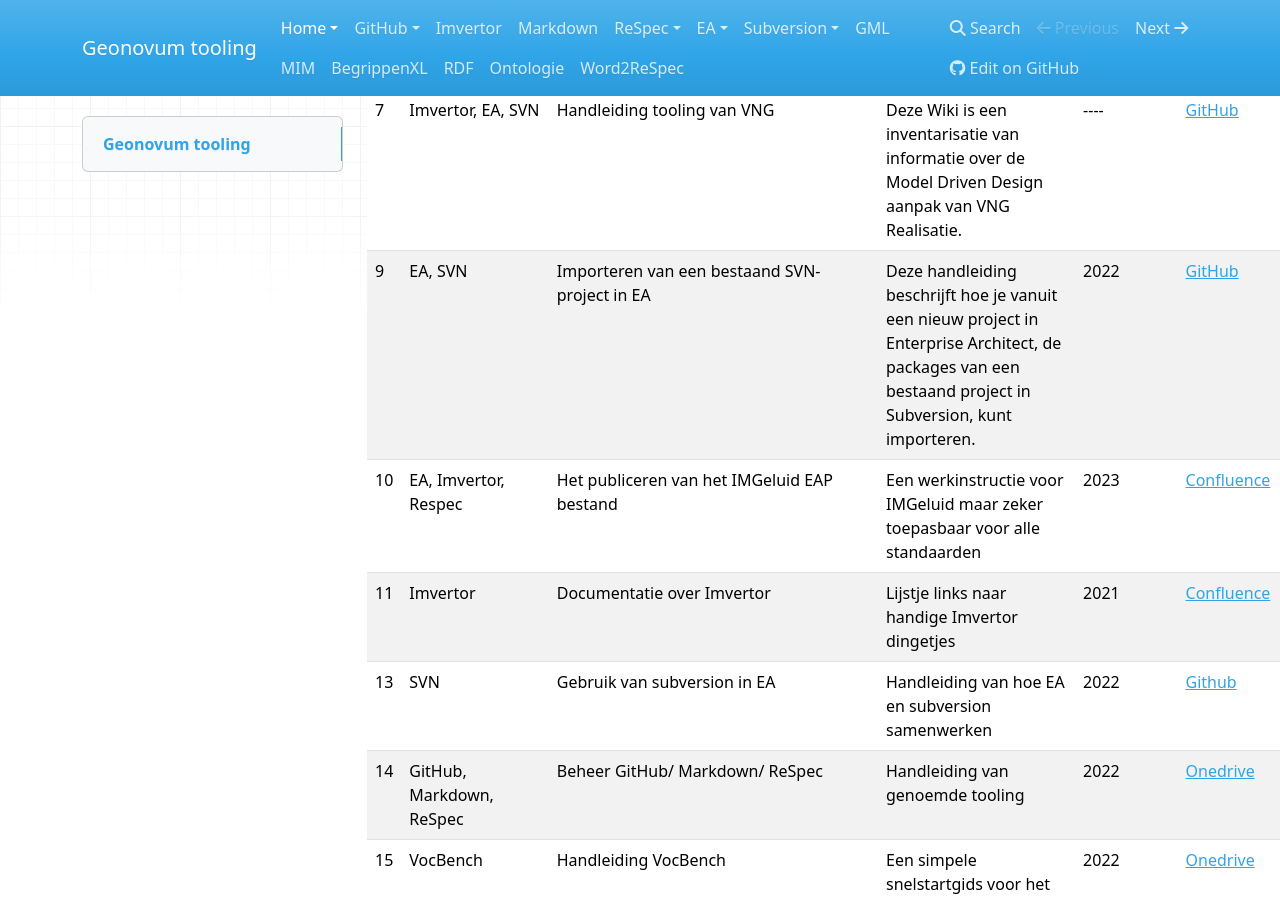
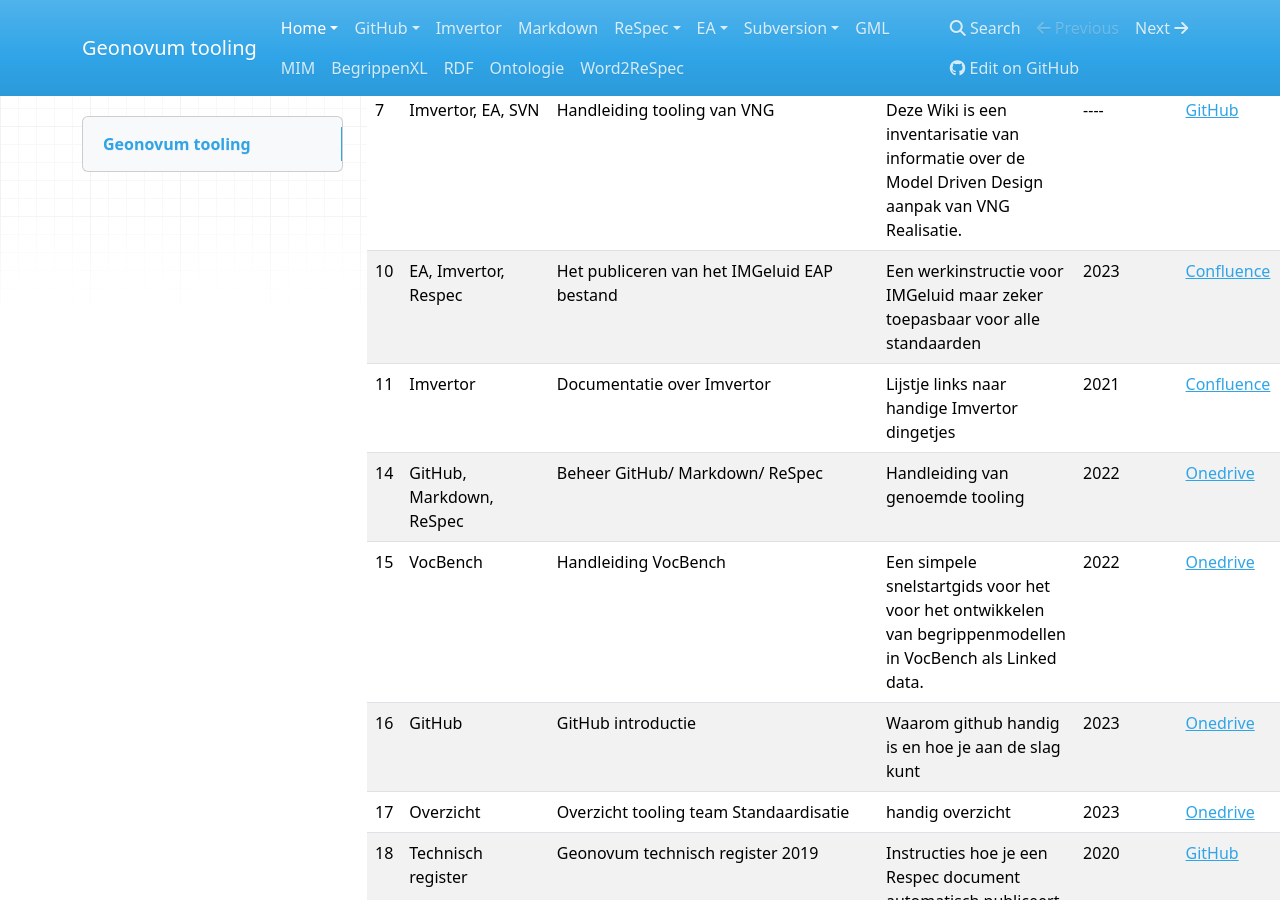
Before and after one commit to Geonovum/handleiding-tooling, an MkDocs documentation site: the page built from docs/index.md, in a window 1280 px wide and 900 px high, scrolled down 1477 px. Built offline with MkDocs 1.6.1, drawn with Linux system fonts in a browser that asks for light colours; nearby versions of some CDN libraries.

Commit message:
broken links gefixed

```diff
--- a/docs/index.md
+++ b/docs/index.md
@@ -35,16 +35,14 @@
 | 5 | EA, SVN | Strategie Semantic Versioning DiSGeo | Beschrijft de implementatie van Semantic Versioning voor DiSGeo | 2022 | [GitHub](https://github.com/Geonovum/disgeo-im/blob/main/docs/algemeen/versionering_strategie.md) | Openbaar |
 | 6 | Metadata kwaliteitsmonitor (MKM) | Tool voor Validatie metadatakwaliteit | De metadata kwaliteits monitor (MKM) maakt automatisch rapportages over de kwaliteit van metadata uit een Catalogue Servcie for the Web (CSW). | 2019 | [GitHub](https://github.com/Geonovum/metadatakwaliteit) | Openbaar |
 | 7 | Imvertor, EA, SVN | Handleiding tooling van VNG | Deze Wiki is een inventarisatie van informatie over de Model Driven Design aanpak van VNG Realisatie. | ---- | [GitHub](https://vng-realisatie.github.io/Model-Driven-Design-Documentatie/) | Openbaar |
-| 9 | EA, SVN | Importeren van een bestaand SVN-project in EA | Deze handleiding beschrijft hoe je vanuit een nieuw project in Enterprise Architect, de packages van een bestaand project in Subversion, kunt importeren. | 2022 | [GitHub](https://geonovum.github.io/handleiding-tooling/SVN-importeren-bestaand-project/) | Intern |
 | 10 | EA, Imvertor, Respec | Het publiceren van het IMGeluid EAP bestand | Een werkinstructie voor IMGeluid maar zeker toepasbaar voor alle standaarden | 2023 |[Confluence](https://geonovum.atlassian.net/l/cp/Fi0U9bCk) | Intern |
 | 11 |Imvertor | Documentatie over Imvertor | Lijstje links naar handige Imvertor dingetjes | 2021 | [Confluence](https://geonovum.atlassian.net/l/cp/2iwpfavy) | Intern |
-| 13 | SVN | Gebruik van subversion in EA | Handleiding van hoe EA en subversion samenwerken | 2022 | [Github](https://geonovum.github.io/handleiding-GitHub/#subversion) | Intern |
 | 14 |GitHub, Markdown, ReSpec | Beheer GitHub/ Markdown/ ReSpec | Handleiding van genoemde tooling | 2022 | [Onedrive](https://stichtinggeonovum.sharepoint.com/:w:/r/sites/msteams_bf388d/Gedeelde%20documenten/General/A%20Beheer%20Geostandaarden/Handleidingen/Handleiding%20GitHub%20ReSpec%20Markdown%20v1.1.docx?d=wcec3f04c51c85e0ba6a6005f1166a81c&csf=1&web=1&e=3HGDEI)| Intern |
 | 15 | VocBench | Handleiding VocBench | Een simpele snelstartgids voor het voor het ontwikkelen van begrippenmodellen in VocBench als Linked data. | 2022 | [Onedrive](https://stichtinggeonovum.sharepoint.com/:p:/r/sites/msteams_bf388d/Gedeelde%20documenten/General/A%20Beheer%20Geostandaarden/Handleidingen/20210125%20Werken%20met%20VocBench.pptx?d=wa614298850a24803b8eb658aa51ff4ee&csf=1&web=1&e=vhYwX3)| Intern |
 | 16 | GitHub | GitHub introductie |  Waarom github handig is en hoe je aan de slag kunt | 2023 |[Onedrive](https://stichtinggeonovum.sharepoint.com/:w:/r/sites/msteams_bf388d/Gedeelde%20documenten/General/A%20Beheer%20Geostandaarden/Handleidingen/Handleiding%20introductie%20Github.docx?d=w963f0d41bdb55e97b3aa3e9f68ac87e2&csf=1&web=1&e=Z4ICcH)| Intern |
 | 17 | Overzicht | Overzicht tooling team Standaardisatie | handig overzicht | 2023 | [Onedrive](https://stichtinggeonovum.sharepoint.com/:w:/r/sites/msteams_bf388d/Gedeelde%20documenten/General/A%20Beheer%20Geostandaarden/Tooling/Overzicht%20tooling%20team%20Standaardisatie.docx?d=we7a1b6e0c1005cb4a9611f23881311af&csf=1&web=1&e=8DIJfs)| Intern |
 | 18 | Technisch register | Geonovum technisch register 2019 | Instructies hoe je een Respec document automatisch publiceert op docs.geostandaarden.nl | 2020 | [GitHub](https://github.com/Geonovum/technisch-register-2019) | Intern |
-| 19 | Technisch register | Handleiding voor beheerders informatiemodellen | In dit document worden de stappen beschreven voor het publiceren van de technische bestanden van een informatiemodel in het Technisch register van Geonovum. | 2019 | [GitHub](https://github.com/Geonovum/technisch-register-2019/blob/master/documentatie/Handleiding%20voor%20beheerders%20informatiemodellen.md) | Intern |
-| 20 | Technisch register | Handleiding voor beheerders technisch register | In dit document worden de stappen beschreven voor het opzetten van een systeem voor het volgen van versies van een nieuw informatiemodel in het Technisch register van Geonovum. | 2022 | [GitHub](https://github.com/Geonovum/technisch-register-2019/blob/master/documentatie/Handleiding%20voor%20beheerders%20technisch%20register.md) | Intern |
+| 19 | Technisch register | Handleiding voor beheerders informatiemodellen | In dit document worden de stappen beschreven voor het publiceren van de technische bestanden van een informatiemodel in het Technisch register van Geonovum. | 2019 | [GitHub](https://github.com/Geonovum/technisch-register-2019/blob/master/documentatie/HandleidingVoorBeheerdersInformatiemodellen.md) | Intern |
+| 20 | Technisch register | Handleiding voor beheerders technisch register | In dit document worden de stappen beschreven voor het opzetten van een systeem voor het volgen van versies van een nieuw informatiemodel in het Technisch register van Geonovum. | 2022 | [GitHub](https://github.com/Geonovum/technisch-register-2019/blob/master/documentatie/HandleidingVoorBeheerdersTechnischRegister.md) | Intern |
 | 22 | ReSpec | ReSpec Utilities | ReSpec Utilities voor Geonovum | 2019 | [GitHub](https://github.com/Geonovum/respec-utils) | Intern |
 | 23 | Word, Git, ReSpec | word2werkversie/~markdown/~publicatie | Beschrijving van ingerichte workflow waarmee je Word-bestanden om kunt zetten naar een ReSpec-werkversies. | 2023 | [Github](https://geonovum.github.io/word2werkversie_handleiding/) | Intern |
```
Also changed, not shown: other parts of docs/index.md (+11 -11 lines), docs/ReSpec/ReSpec-publiceren.md (+2 -2 lines), docs/RDF/index.md (renamed from docs/RDF/UML-to-RDF.md).
